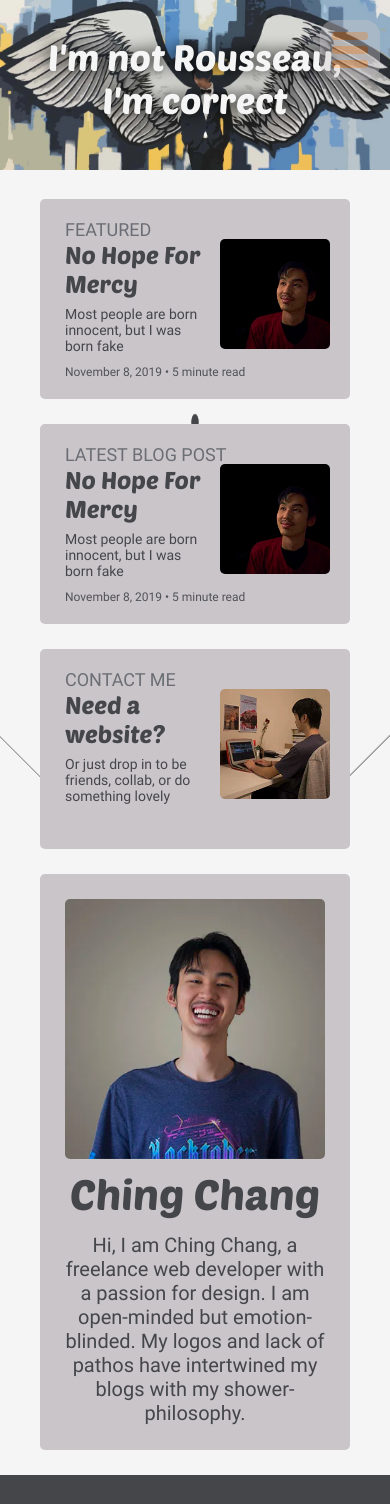
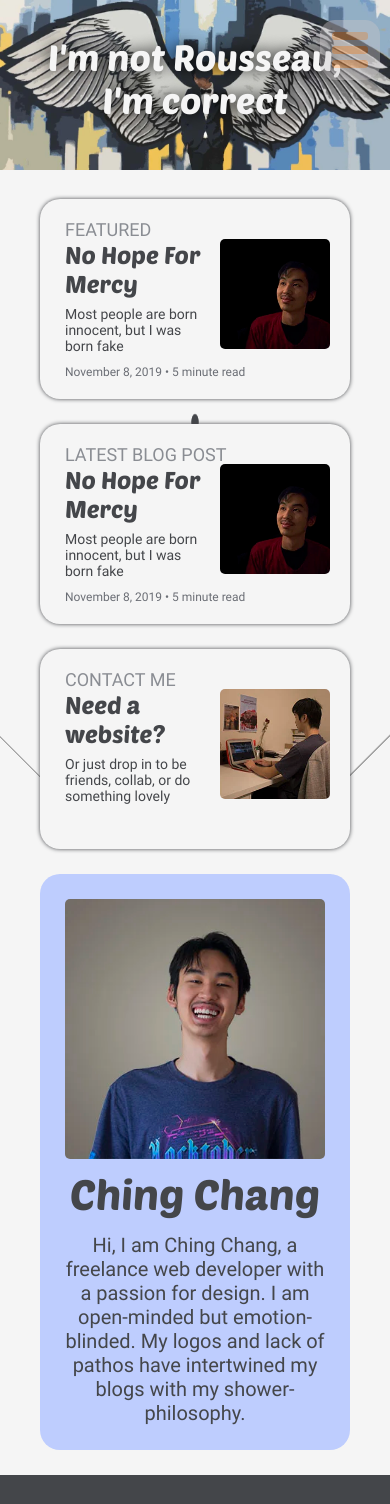
Before and after one commit to ChingChang9/Personal-Website, a Vue app: page / in a window 390 px wide. Shown: the top 1504 px of the page. Built offline with nearby package versions, Linux system fonts and the light colour scheme.

Commit message:
Enhanced frontend - Complementary colours - Home and About Me scaled to mobile - Quotes more readible

```diff
--- a/src/assets/variables.scss
+++ b/src/assets/variables.scss
@@ -1,6 +1,6 @@
 $primary-colour: #ffbc8a;
-$secondary-colour: #407bcb;
-$tertiary-colour: #bbe562;
+$secondary-colour: #8ca6fd;
+$tertiary-colour: #ff6dcc;
 $white: #f5f5f5;
 $grey: #cac5c9;
 $black: #44464a;
--- a/src/views/AboutMe.vue
+++ b/src/views/AboutMe.vue
@@ -155,6 +155,7 @@ export default {
   display: flex;
   justify-content: space-around;
   flex-wrap: wrap;
+  width: calc(100% + 10px);
   .circle {
     position: relative;
     width: 250px;
@@ -200,4 +201,20 @@ export default {
     }
   }
 }
+@media (max-width: 450px) {
+  #about-me {
+    width: 100vw;
+    margin-left: -40px;
+  }
+}
+@media (max-width: 345px) {
+  #about-me #name {
+    width: 280px;
+    height: 280px;
+    .text .title {
+      font-size: 40px;
+      margin-bottom: 10px;
+    }
+  }
+}
 </style>
--- a/src/views/Home.vue
+++ b/src/views/Home.vue
@@ -120,6 +120,7 @@ export default {
 }
 #content {
   display: flex;
+  margin-bottom: 10px;
   #cards {
     display: flex;
     flex-direction: column;
@@ -128,15 +129,15 @@ export default {
     width: calc(100% - 350px);
     .card {
       position: relative;
-      width: calc(95% - 50px);
+      width: calc(100% - 90px);
       height: 160px;
       padding: 20px 25px;
-      border-radius: 5px;
-      background-color: $grey;
+      border-radius: 20px;
+      background-color: $white;
       text-decoration: none;
       .pre-title {
         font-size: 24px;
-        color: lighten($black, 16%);
+        color: lighten($black, 28%);
       }
       .title {
         font-size: 48px;
@@ -153,7 +154,7 @@ export default {
         position: absolute;
         left: 25px;
         bottom: 20px;
-        color: lighten($black, 5%);
+        color: lighten($black, 16%);
       }
       img {
         position: absolute;
@@ -161,7 +162,7 @@ export default {
         right: 0;
         width: 200px;
         height: 200px;
-        border-radius: 0 5px 5px 0;
+        border-radius: 0 20px 20px 0;
       }
       &:hover {
         box-shadow: 0 0 4px $black;
@@ -173,8 +174,8 @@ export default {
     height: 600px;
     padding: 25px;
     text-align: center;
-    border-radius: 5px;
-    background-color: $grey;
+    border-radius: 20px;
+    background-color: lighten($secondary-colour, 10%);
     img {
       width: 300px;
       border-radius: 5px;
@@ -182,21 +183,22 @@ export default {
     .title {
       font-size: 48px;
       font-family: PoetsenOne, "Arial Black", Impact, sans-serif;
+      margin-bottom: 20px;
     }
     .text {
       width: 300px;
       font-size: 20px;
-      margin: 1em auto 0 auto;
+      margin: 0 auto;
     }
   }
 }
 
-@media (max-width: 1365px) and (min-width: 1246px), (max-width: 973px) and (min-width: 884px), (max-width: 778px) {
+@media (max-width: 1365px) and (min-width: 1251px), (max-width: 973px) and (min-width: 884px), (max-width: 778px) {
   #content #cards .card .sub-title {
     margin-top: 2px;
   }
 }
-@media (max-width: 1345px) and (min-width: 1246px), (max-width: 953px) {
+@media (max-width: 1345px) and (min-width: 1251px), (max-width: 953px) {
   #content #cards .card .title {
     font-size: 40px;
   }
@@ -217,7 +219,6 @@ export default {
     }
     #about-me {
       width: calc(100% - 50px);
-      margin-bottom: 10px;
     }
   }
 }
@@ -254,6 +255,7 @@ export default {
 }
 @media (max-width: 545px) {
   #content #cards .card {
+    box-shadow: 0 0 4px $black;
     .sub-title {
       width: calc(100% - 125px);
     }
@@ -269,16 +271,12 @@ export default {
 @media (max-width: 430px) {
   #content #about-me {
     height: auto;
-    img {
+    img, .text {
       width: 100%;
-      margin-bottom: 5px;
     }
     .title {
       font-size: 42px;
-    }
-    .text {
-      width: 100%;
-      margin-top: 15px;
+      margin: 5px 0 15px;
     }
   }
 }
@@ -308,8 +306,9 @@ export default {
     font-size: 36px;
   }
 }
-@media (max-width: 320px) {
+@media (max-width: 374px) {
   #content {
+    flex-direction: column;
     #cards .card {
       height: auto;
       .title, .sub-title {
@@ -322,8 +321,13 @@ export default {
         margin: 10px 0 25px;
       }
     }
-    #about-me .title {
-      font-size: 30px;
+    #about-me {
+      .title {
+        font-size: 30px;
+      }
+      .text {
+        font-size: 16px;
+      }
     }
   }
 }
--- a/src/views/projects/MemeGenerator.vue
+++ b/src/views/projects/MemeGenerator.vue
@@ -114,7 +114,7 @@ input {
   text-align: center;
   #save-button {
     user-select: none;
-    background-color: $secondary-colour;
+    background-color: darken($secondary-colour, 8%);
     display: inline-block;
     color: $white;
     font-size: 24px;
--- a/src/views/projects/Quotes.vue
+++ b/src/views/projects/Quotes.vue
@@ -108,12 +108,13 @@ export default {
   padding: 0 5px;
   background-image: url("../../assets/pictures/wallpaper.jpg");
   background-size: cover;
+  background-position: center;
   font-size: 34px;
   &:hover {
     filter: brightness(80%);
   }
   div {
-    text-shadow: 0 0 5px $primary-colour, 0 0 5px $secondary-colour, 0 0 5px $black;
+    text-shadow: 0 0 5px $black, 0 0 5px $black, 0 0 5px $black, 0 0 5px $black, 0 0 5px $black, 0 0 5px $black;
     user-select: none;
     text-align: center;
     width: 100%;
@@ -125,7 +126,7 @@ export default {
   text-align: center;
   #save-button {
     user-select: none;
-    background-color: $secondary-colour;
+    background-color: darken($secondary-colour, 8%);
     display: inline-block;
     color: $white;
     font-size: 24px;
```
